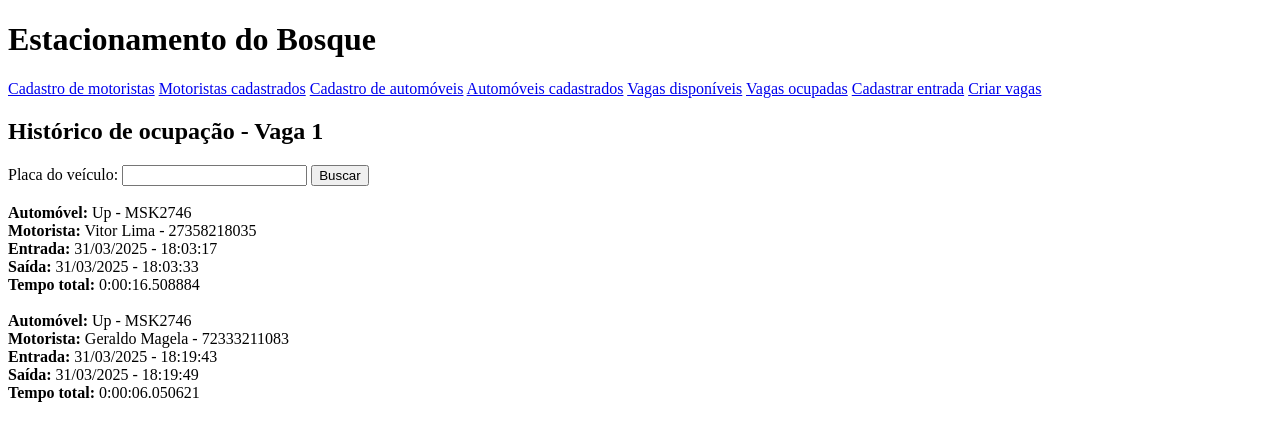
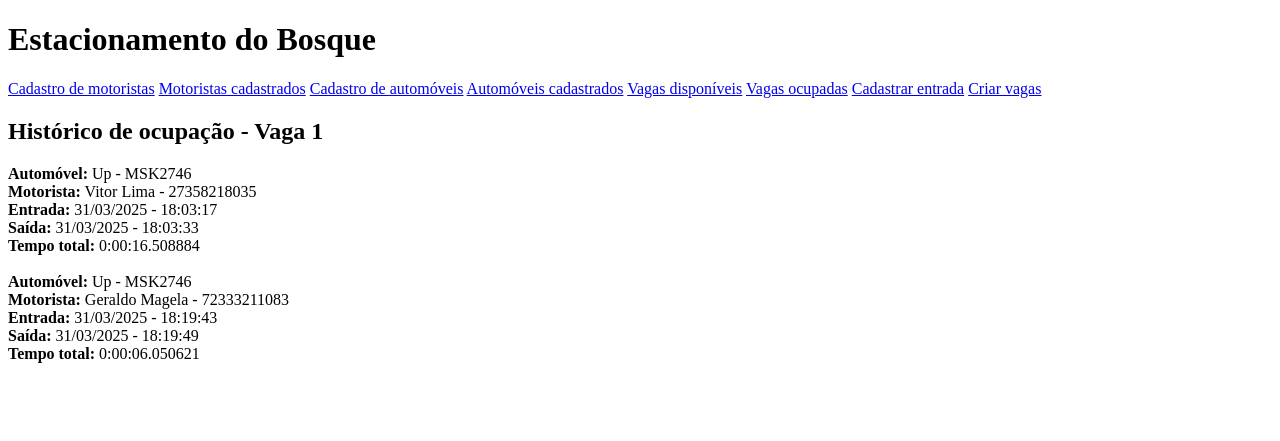
Before and after one commit to vitor-lima-ms/new_parking_lot_app_manage, a Django app: page /parking_space/parking_space_history/1 in a window 1280 px wide. Shown: the top 441 px of the page. Run offline with Django 5.2, Linux system fonts and the light colour scheme; data comes from the database, SQL or seed files in the repository.

Commit message:
Update parking_space_history.html

```diff
--- a/parking_space/templates/parking_space_history.html
+++ b/parking_space/templates/parking_space_history.html
@@ -2,14 +2,6 @@
 
 {% block content %}
     <h2>Histórico de ocupação - {{ parking_space }}</h2>
-    <section>
-        <form action="{% url "parking_space:parking_space_history_plate_search" %}" method="post">
-            {% csrf_token %}
-            Placa do veículo: {{ form.plate_search }}
-            <input type="submit" value="Buscar">
-            <br>
-            <br>
-        </form>
     <section>
         {% for vehicle in parking_space.history %}
             <b>Automóvel:</b> {{ vehicle.model }}<br>
```
